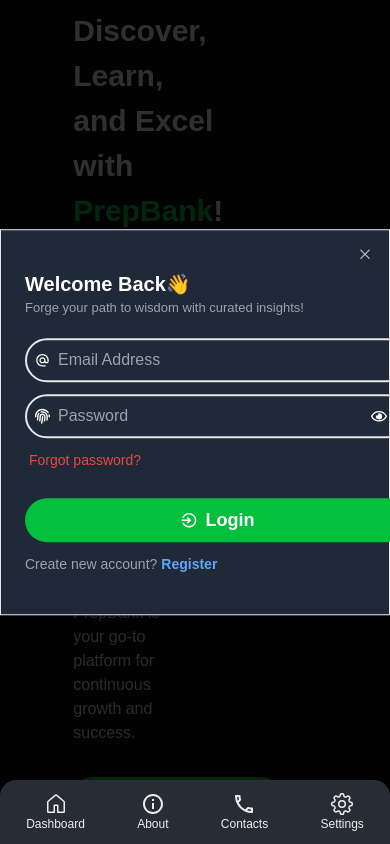
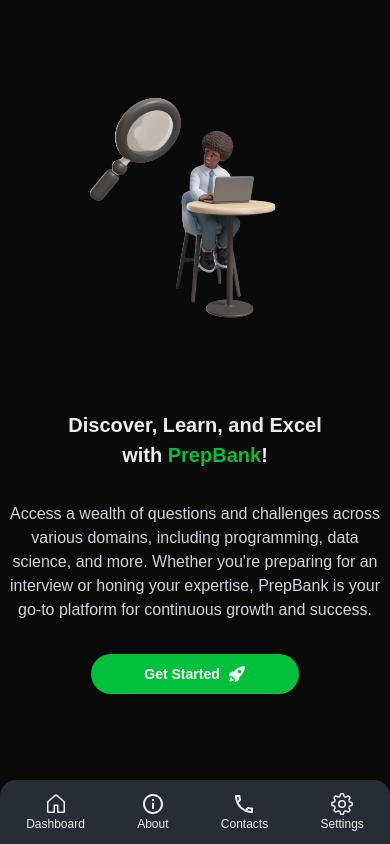
Before and after one commit to muhazAhmed/prepbank, a React (Vite) app: page / in a window 390 px wide. Shown: the top 844 px of the page. Built offline with nearby package versions, Linux system fonts and the light colour scheme.

Commit message:
added responsive ui

```diff
--- a/src/pages/home/Hero.tsx
+++ b/src/pages/home/Hero.tsx
@@ -3,22 +3,15 @@
 import { IoRocketSharp } from "react-icons/io5";
 import { motion } from "framer-motion";
 import { useTheme } from "@/lib/ThemeContext";
-import { useState } from "react";
-import Form from "../form/Form";
 
 const Hero = () => {
   const { theme } = useTheme();
-  const [isModalOpen, setIsModalOpen] = useState<boolean>(false);
-  const handleOpenChange = (open: boolean) => {
-    setIsModalOpen(open);
-  };
 
   return (
-    <div className="w-full flex items-center justify-evenly h-auto md:h-[90vh]">
-      <Form open={isModalOpen} onOpenChange={handleOpenChange} />
-      <div className="flex flex-col gap-8 w-[50%] pl-10">
+    <div className="w-full flex items-center justify-evenly h-[90vh] flex-col-reverse md:flex-row">
+      <div className="w-full flex flex-col gap-8 md:w-[50%] md:pl-10">
         <motion.h1
-          className="text-[30px] font-bold"
+          className="text-[20px] md:text-[30px] font-bold text-center md:text-start"
           initial={{ opacity: 0, y: -20 }}
           animate={{ opacity: 1, y: 0 }}
           transition={{ duration: 1 }}
@@ -29,7 +22,7 @@
         <motion.p
           className={`${
             theme === "light" ? "text-gray-400" : "text-gray-300"
-          } text-[16px] w-[80%]`}
+          } text-[16px] md:w-[80%] text-center md:text-start`}
           initial={{ opacity: 0, y: -20 }}
           animate={{ opacity: 1, y: 0 }}
           transition={{ duration: 1, delay: 0.3 }}
@@ -44,10 +37,11 @@
           animate={{ opacity: 1, y: 0 }}
           transition={{ duration: 1, delay: 0.05 }}
           whileHover={{ scale: 1.05 }}
+          className="flex justify-center md:justify-start"
         >
           <Button
             className="w-52 py-5 font-semibold bg-csdarkgreen hover:bg-csgreen rounded-full"
-            onClick={() => setIsModalOpen(true)}
+            to="/form"
           >
             Get Started <IoRocketSharp className="text-[18px] ml-2" />
           </Button>
@@ -56,7 +50,7 @@
       <motion.img
         src={image}
         alt="image"
-        className="w-[35vw]"
+        className="w-[65vw] md:w-[35vw]"
         initial={{ opacity: 0, x: 0, y: 0 }}
         animate={{ opacity: 1, x: 1, y: 1 }}
         transition={{ duration: 1, delay: 0.5 }}
--- a/src/pages/home/Newsletter.tsx
+++ b/src/pages/home/Newsletter.tsx
@@ -8,8 +8,8 @@
   const handleSubmit = () => {};
 
   return (
-    <div className="w-full flex flex-col items-center justify-center py-10 gap-5">
-      <h2 className="text-[32px] font-bold mb-4">
+    <div className="w-full flex flex-col items-center justify-center py-10 gap-5 mt-10 md:mt-0">
+      <h2 className="text-[28px] md:text-[32px] font-bold mb-4 text-center md:text-start">
         Stay Updated with PrepBank!
       </h2>
       <p className="text-gray-400 text-center">
--- a/src/pages/home/WhyUs.tsx
+++ b/src/pages/home/WhyUs.tsx
@@ -8,11 +8,11 @@
   const { theme } = useTheme();
 
   return (
-    <div className="w-full flex flex-col items-center justify-center h-auto md:h-[90vh] gap-5">
-      <motion.h1 className="text-[40px] font-bold">
+    <div className="w-full flex flex-col items-center justify-center h-auto md:h-[90vh] gap-5 mt-10 md:mt-0">
+      <motion.h1 className="text-[25px] md:text-[40px] font-bold text-center md:text-start">
         Why Choose PrepBank?
       </motion.h1>
-      <p className="text-center text-lg max-w-3xl">
+      <p className="text-center text-lg md:max-w-3xl">
         PrepBank offers everything you need to excel in various fields, from
         coding interviews to data science, web development, and beyond. With an
         extensive question bank and interactive learning, PrepBank is the
```
